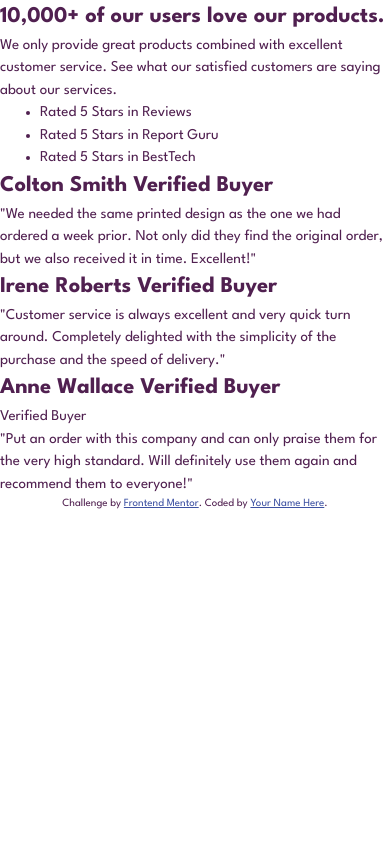
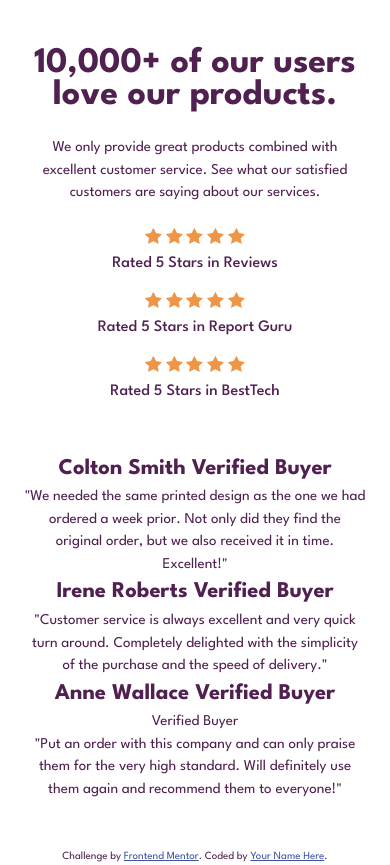
Before and after one commit to regret546/social-proof-section-master, a plain HTML site: page index.html in a window 390 px wide. Before the commit the page ends 844 px from the top, so only its background shows below. Drawn offline with Linux system fonts and the light colour scheme.

Commit message:
initial mobile design of header

```diff
--- a/style.css
+++ b/style.css
@@ -32,6 +32,11 @@
     2. Remove default margin
   */
 * {
+  margin: 0;
+}
+ul,
+ol {
+  padding: 0;
   margin: 0;
 }
 /*
@@ -88,3 +93,49 @@ body {
   font-size: var(--fs--normal);
   color: var(--clr--very-dark-magenta);
 }
+
+.container {
+  min-height: 100vh;
+  display: grid;
+  place-items: center;
+  text-align: center;
+  padding: 3rem 1.5rem;
+}
+
+.social__main {
+  display: grid;
+  gap: 3rem;
+}
+
+.social__main_header {
+  display: grid;
+  gap: 1.5rem;
+}
+
+.social__main_header h1 {
+  font-size: 36px;
+  line-height: 2rem;
+  margin-bottom: 1.5rem;
+}
+
+.main__header_secondary ul {
+  display: grid;
+  gap: 1rem;
+}
+
+.main__header_secondary li {
+  list-style-type: none;
+  font-size: 1rem;
+  font-weight: var(--fw--bold);
+}
+
+.main__header_secondary li::before {
+  content: "";
+  background: url("images/icon-star.svg");
+  height: 1rem;
+  width: 100px;
+  display: block;
+  margin: 0 auto;
+  background-repeat: space;
+  margin-bottom: 0.5rem;
+}
```
